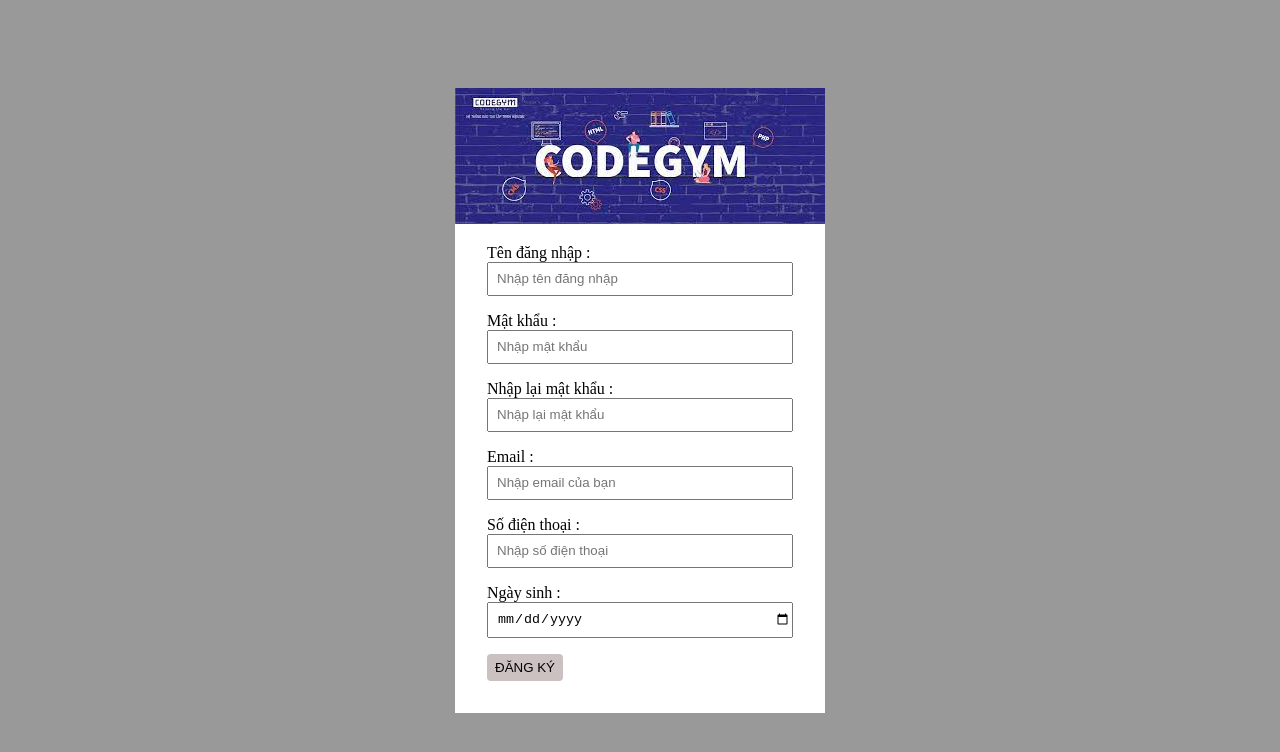
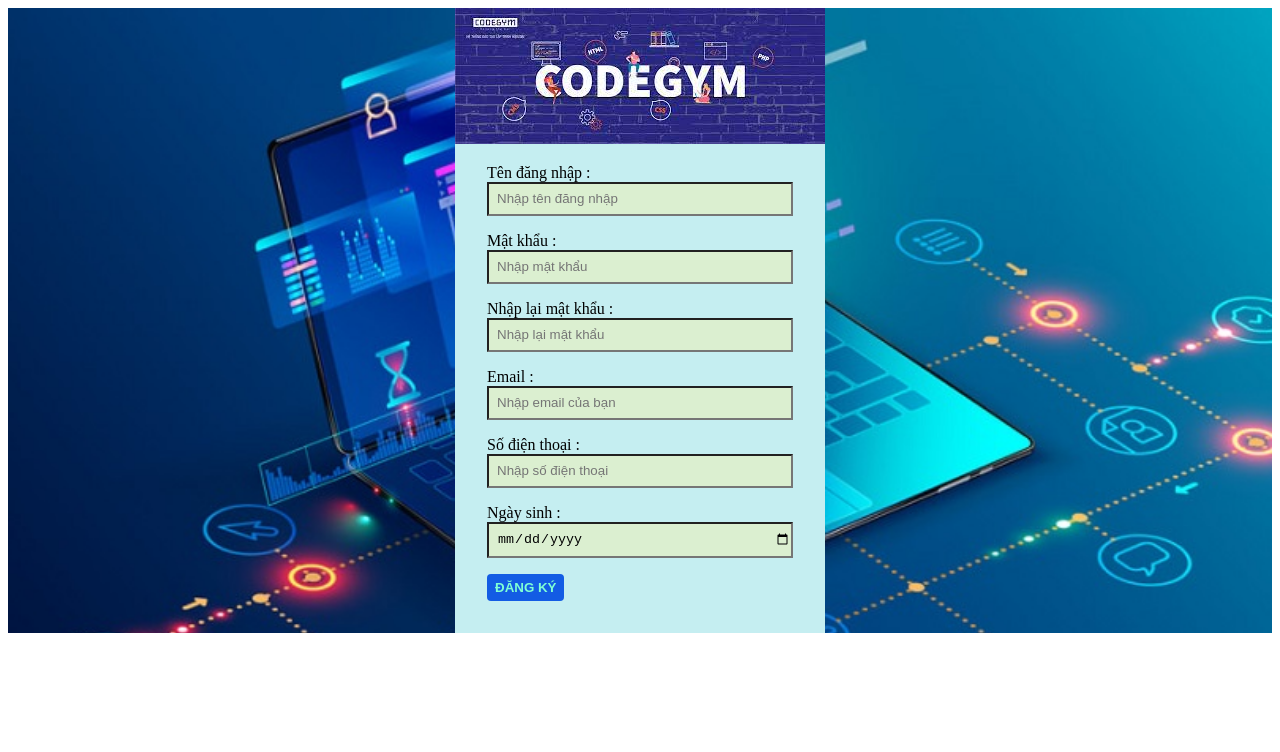
Before and after one commit to namdinh06/BTdisplay, a plain HTML site: page index.html in a window 1280 px wide. Drawn offline with Linux system fonts and the light colour scheme.

Commit message:
fix display 2

```diff
--- a/style.css
+++ b/style.css
@@ -5,19 +5,16 @@
 }
 
 .main{
-    background-color: rgba(0,0,0,0.4);
-    position:fixed;
-    top:0;
-    right:0;
-    left:0;
-    bottom:0;
+     background-image: url(./background2.jpg);
+    width:100%;
+    background-size: 100%;
     display : flex;
 }
 
 .body{
     width:auto;
     height:auto;
-    background-color: #fff;
+    background-color: rgb(197, 238, 241);
     z-index:3;
     margin : auto;
 }
@@ -42,6 +39,7 @@
     width:100%;
     outline: none;
     padding-left: 8px;
+    background-color: rgba(250, 241, 158, 0.4);
 }
 
 .signup-form-item{
@@ -49,15 +47,17 @@
 }
 
 .signup-form-submit{
-    background-color:rgb(204, 193, 193);
-    font-weight:500;
+    background-color:rgb(19, 92, 228);
+    color:aquamarine;
+    font-weight:600;
     padding:6px 8px;
     border:none;
     border-radius: 4px;
 }
 
 .signup-form-submit:hover{
-    background-color: #000;
-    color:#fff;
+    /* background-color: rgb(24, 209, 223); */
+    opacity:0.7;
+    color:rgb(247, 247, 242);
     cursor:pointer;
 }
```
Also changed, not shown: background2.jpg (added).
